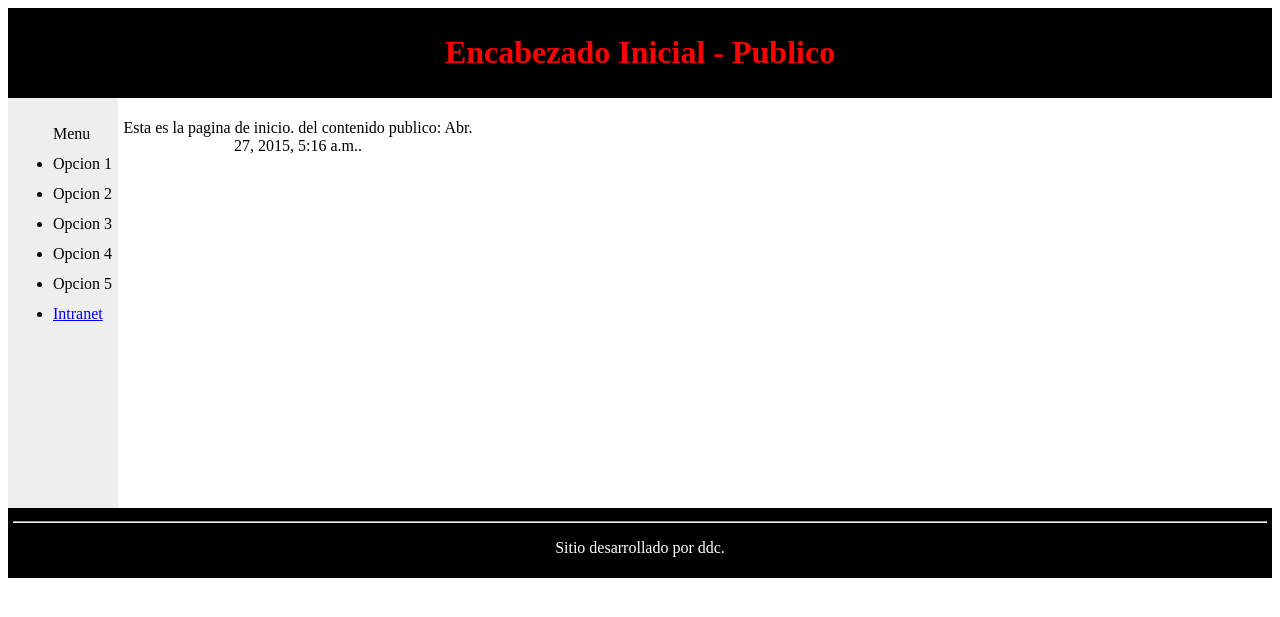
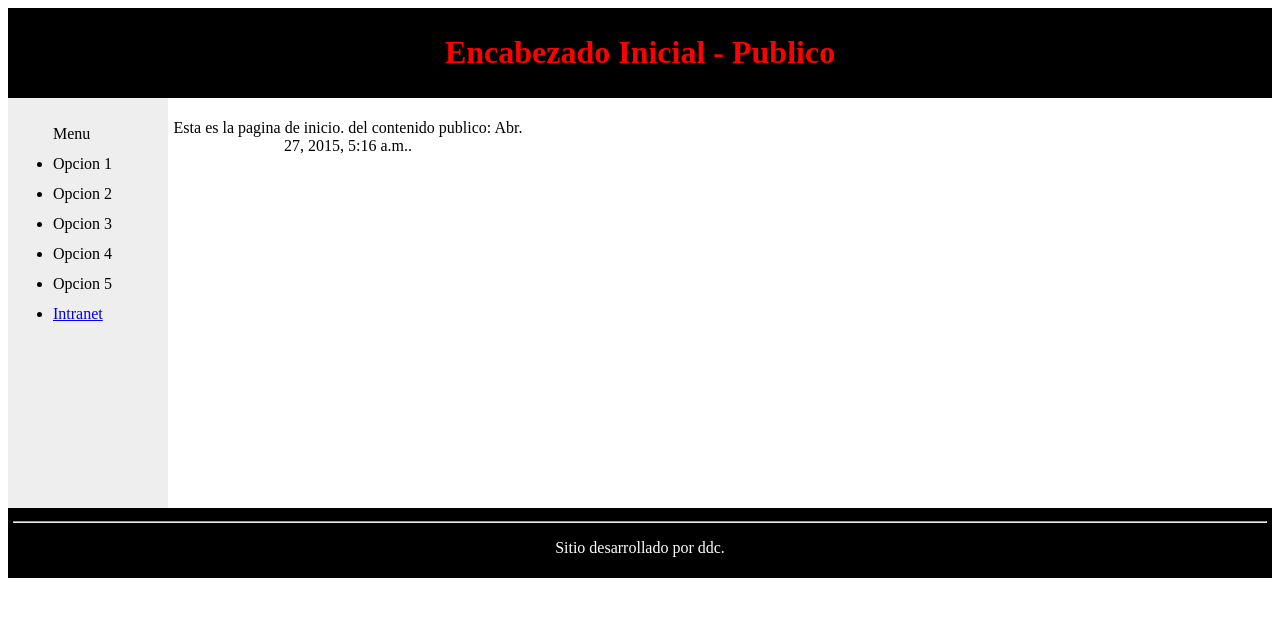
Before and after one commit to ddcsoft/sistemas, a Django app: page / in a window 1280 px wide. Shown: the top 617 px of the page. Run offline with Django 3.2, Linux system fonts and the light colour scheme; parts of the project's set-up code (start-up, migrations or seed data) failed here and were passed over.

Commit message:
actualizaciones de apps, css, html

```diff
--- a/sistemas/urls.py
+++ b/sistemas/urls.py
@@ -1,5 +1,6 @@
 from django.conf.urls import include, url
 from django.contrib import admin
+
 from sistemas.views import hola, raiz, fecha_actual, horas_adelante
 from intranet.views import intranet, intranet_valida
 from soporte.views import soporte
--- a/static/sistemas/css/estilos.css
+++ b/static/sistemas/css/estilos.css
@@ -9,7 +9,7 @@
         line-height:30px;
         background-color:#eeeeee;
         height:400px;
-        width:100px;
+        width:150px;
         float:left;
         padding:5px;
     }
```
